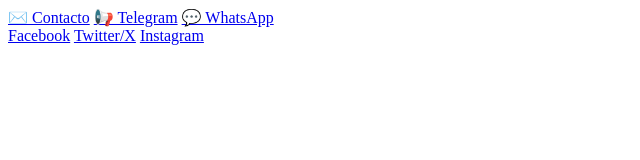
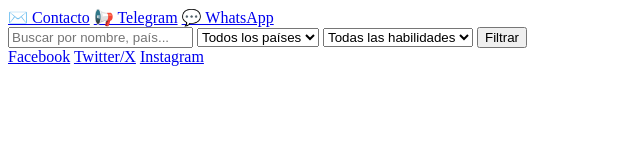
Before and after one commit to rafabucio80/freelance-directory, a plain HTML site: page frontend/index.html in a window 1280 px wide. Shown: the whole page, without its empty margins (0-640 px from the left). Drawn offline with Linux system fonts and the light colour scheme.

Commit message:
Update index.html

```diff
--- a/frontend/index.html
+++ b/frontend/index.html
@@ -12,8 +12,22 @@
     <a href="https://wa.me/1234567890" target="_blank">💬 WhatsApp</a>
   </div>
 
+  <div class="search-filters">
+    <input type="text" id="search-input" placeholder="Buscar por nombre, país...">
+    <select id="country-filter">
+      <option value="">Todos los países</option>
+    </select>
+    <select id="skills-filter">
+      <option value="">Todas las habilidades</option>
+    </select>
+    <button id="filter-btn">Filtrar</button>
+  </div>
+
   <!-- Contenedor de tarjetas (con botón de CV) -->
   <div id="freelancers-container"></div>
+
+  <!-- Paginación (aquí va el nuevo div) -->
+  <div id="pagination" class="pagination"></div>
 
   <!-- Modal (oculto inicialmente) -->
   <div id="freelancer-modal" class="modal">
```
